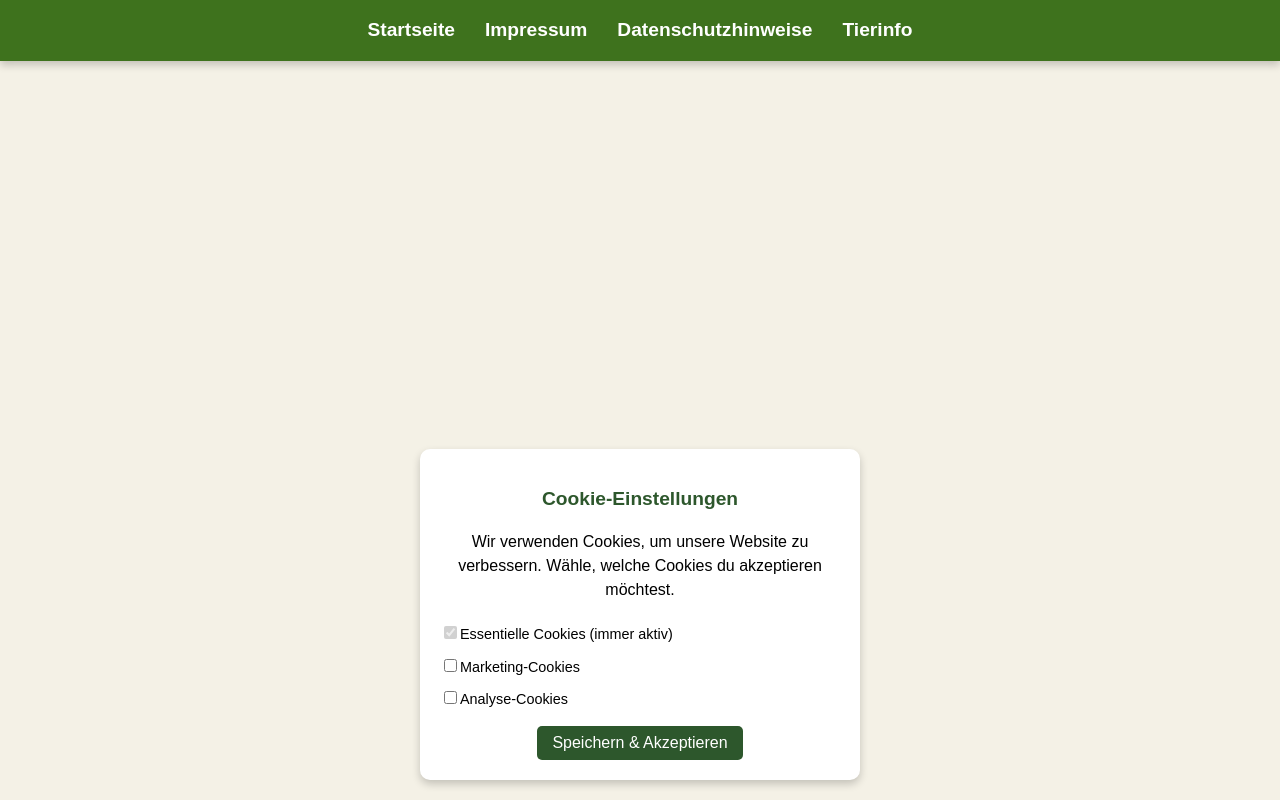
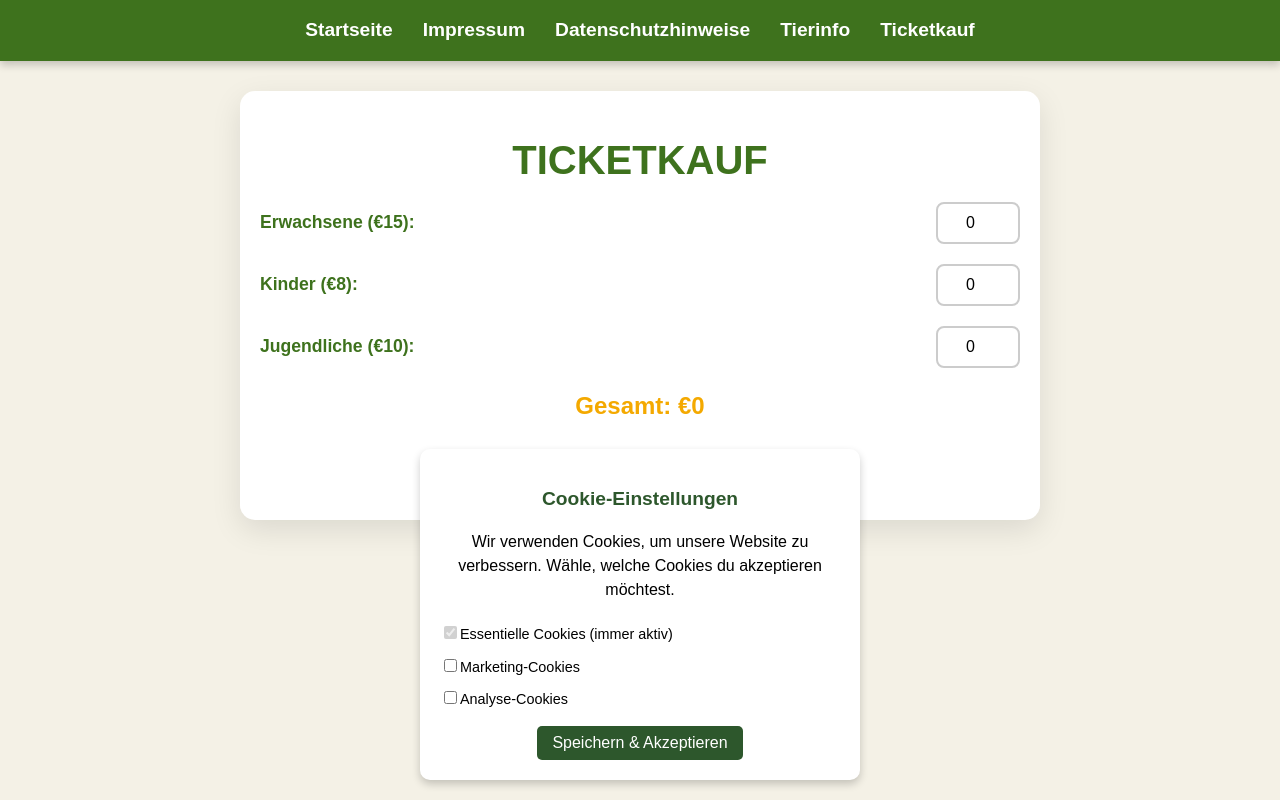
Before and after one commit to RiartC/M426_Zoo_App, a React (Vite) app: page /ticket in a window 1280 px wide. Built offline with nearby package versions, Linux system fonts and the light colour scheme.

Commit message:
ticketkauf

```diff
--- a/src/App.css
+++ b/src/App.css
@@ -160,3 +160,110 @@ button:hover {
 .cookie-popup button:hover {
   background: #1e3e1d;
 }
+
+
+
+/* Ticketseite */
+.ticket-container {
+  width: 100%;
+  max-width: 800px;
+  margin: 30px auto;
+  padding: 20px;
+  background-color: #ffffff;
+  border-radius: 15px;
+  box-shadow: 0 10px 30px rgba(0, 0, 0, 0.1);
+  text-align: center;
+  box-sizing: border-box;
+}
+
+/* Titel */
+.ticket-container h1 {
+  font-size: 2.5rem;
+  font-weight: bold;
+  color: #3e721d; /* Dunkelgrün */
+  margin-bottom: 20px;
+  text-transform: uppercase;
+}
+
+/* Ticket-Auswahl */
+.ticket-section {
+  margin-bottom: 20px;
+  display: flex;
+  justify-content: space-between;
+  align-items: center;
+}
+
+/* Labels für die Ticket-Auswahl */
+.ticket-section label {
+  font-size: 1.1rem;
+  font-weight: bold;
+  color: #3e721d;
+  margin-right: 10px;
+}
+
+/* Input-Felder für Ticket-Anzahl */
+.ticket-section input {
+  width: 60px;
+  padding: 10px;
+  font-size: 1rem;
+  border: 2px solid #ccc;
+  border-radius: 8px;
+  text-align: center;
+  transition: border-color 0.3s ease-in-out;
+}
+
+.ticket-section input:focus {
+  border-color: #3e721d;
+}
+
+/* Gesamtpreis */
+.total-price {
+  font-size: 1.5rem;
+  font-weight: bold;
+  color: #f4a900; /* Goldgelb */
+  margin-top: 20px;
+}
+
+/* Kaufen-Button */
+.ticket-container button {
+  background-color: #f4a900;
+  color: black;
+  font-size: 1.2rem;
+  padding: 12px 24px;
+  border: none;
+  border-radius: 8px;
+  cursor: pointer;
+  transition: background-color 0.3s ease-in-out;
+  width: 100%;
+  max-width: 250px;
+  margin-top: 30px;
+}
+
+.ticket-container button:hover {
+  background-color: #e69500; /* Dunkleres Gelb */
+}
+
+/* Responsives Design für kleinere Bildschirme */
+@media (max-width: 768px) {
+  .ticket-container {
+    width: 90%;
+    padding: 15px;
+  }
+
+  .ticket-section {
+    flex-direction: column;
+    align-items: flex-start;
+  }
+
+  .ticket-section label {
+    margin-bottom: 8px;
+  }
+
+  .ticket-section input {
+    margin-bottom: 10px;
+  }
+
+  .total-price {
+    font-size: 1.3rem;
+  }
+}
--- a/src/App.jsx
+++ b/src/App.jsx
@@ -1,11 +1,13 @@
 import React from "react";
 import { BrowserRouter as Router, Routes, Route } from "react-router-dom";
-import Navbar from "./Navbar";
-import Impressum from "./Impressum";
-import Datenschutzhinweise from "./Datenschutzhinweise";
+import Navbar from "./navbar.jsx";
+import Impressum from "./impressum.jsx";
+import Datenschutzhinweise from "./datenschutzhinweise.jsx";
 import "./App.css";
-import Tierinfo from "./Tierinfo.jsx";
+import Tierinfo from "./tierinfo.jsx";
 import CookiePopup from "./CookiePopup.jsx";
+import TicketPage from "./ticket.jsx";
+
 
 function Home() {
     return (
@@ -54,6 +56,7 @@ function App() {
                 <Route path="/impressum" element={<Impressum />} />
                 <Route path="/datenschutz" element={<Datenschutzhinweise />} />
                 <Route path="/tierinfo" element={<Tierinfo />} />
+                <Route path="/ticket" element={<TicketPage />} />
             </Routes>
         </Router>
     );
--- a/src/navbar.jsx
+++ b/src/navbar.jsx
@@ -9,6 +9,7 @@ const Navbar = () => {
                 <li><Link to="/impressum" className="hover:underline">Impressum</Link></li>
                 <li><Link to="/datenschutz" className="hover:underline">Datenschutzhinweise</Link></li>
                 <li><Link to="/tierinfo" className="hover:underline">Tierinfo</Link></li>
+                <li><Link to="/ticket" className="hover:underline">Ticketkauf</Link></li>
             </ul>
         </nav>
     );
--- a/src/ticket.jsx
+++ b/src/ticket.jsx
@@ -0,0 +1,103 @@
+import { useState } from "react";
+
+export default function TicketPage() {
+    const [adultTickets, setAdultTickets] = useState(0);
+    const [childTickets, setChildTickets] = useState(0);
+    const [teenTickets, setTeenTickets] = useState(0);  // Neues State für Jugendliche
+    const adultPrice = 15;
+    const childPrice = 8;
+    const teenPrice = 10;  // Preis für Jugendticket
+
+    const [picnicBlanket, setPicnicBlanket] = useState(false);
+    const [chair, setChair] = useState(false);
+
+    // Gesamtpreis Berechnung unter Einbeziehung der Zusatzoptionen
+    const total =
+        adultTickets * adultPrice + childTickets * childPrice + teenTickets * teenPrice;
+    const additionalTotal = (picnicBlanket ? 10 : 0) + (chair ? 5 : 0);
+    const finalTotal = total + additionalTotal;
+
+    const handlePurchase = () => {
+        alert(`Tickets gekauft: ${adultTickets} Erwachsene, ${childTickets} Kinder, ${teenTickets} Jugendliche. Gesamt: €${finalTotal}`);
+    };
+
+    // Bedingung, um die Picknickdecke anzuzeigen
+    const showPicnicBlanketOption = adultTickets >= 1 && childTickets >= 2;
+
+    // Bedingung, um den Stuhl anzuzeigen
+    const showChairOption = adultTickets >= 1 || childTickets >= 1 || teenTickets >= 1;
+
+    return (
+        <div className="ticket-container">
+            <h1>Ticketkauf</h1>
+
+            <div className="ticket-section">
+                <label>Erwachsene (€{adultPrice}):</label>
+                <input
+                    type="number"
+                    min="0"
+                    value={adultTickets}
+                    onChange={(e) => setAdultTickets(Number(e.target.value))}
+                />
+            </div>
+
+            <div className="ticket-section">
+                <label>Kinder (€{childPrice}):</label>
+                <input
+                    type="number"
+                    min="0"
+                    value={childTickets}
+                    onChange={(e) => setChildTickets(Number(e.target.value))}
+                />
+            </div>
+
+            <div className="ticket-section">
+                <label>Jugendliche (€{teenPrice}):</label>
+                <input
+                    type="number"
+                    min="0"
+                    value={teenTickets}
+                    onChange={(e) => setTeenTickets(Number(e.target.value))}
+                />
+            </div>
+
+            <div className="total-price">Gesamt: €{finalTotal}</div>
+
+            {/* Picknickdecke Option */}
+            {showPicnicBlanketOption && (
+                <div className="ticket-section">
+                    <label>
+                        <input
+                            type="checkbox"
+                            checked={picnicBlanket}
+                            onChange={() => setPicnicBlanket(!picnicBlanket)}
+                        />
+                        Picknickdecke (€10)
+                    </label>
+                    <p className="info-text">
+                        Genießen Sie Ihr Event in völliger Entspannung mit einer bequemen Picknickdecke! Perfekt für einen gemütlichen Platz auf dem Rasen oder für Ihre Auszeit während des Events. Unsere Picknickdecken bieten ausreichend Platz für die ganze Familie und sind ideal, um sich während der Veranstaltung bequem niederzulassen.
+                    </p>
+                </div>
+            )}
+
+            {/* Stuhl Option */}
+            {showChairOption && (
+                <div className="ticket-section">
+                    <label>
+                        <input
+                            type="checkbox"
+                            checked={chair}
+                            onChange={() => setChair(!chair)}
+                        />
+                        Stuhl (€5)
+                    </label>
+                    <p className="info-text">
+                        Mieten Sie einen Stuhl und lassen Sie sich während der gesamten Veranstaltung bequem nieder. Unsere komfortablen Stühle sind ideal für diejenigen, die lieber sitzen möchten. Perfekt für lange Veranstaltungen, bei denen Sie eine Pause einlegen und entspannt genießen können!
+                    </p>
+                </div>
+            )}
+
+            <button onClick={handlePurchase}>Kaufen</button>
+        </div>
+    );
+}
```
